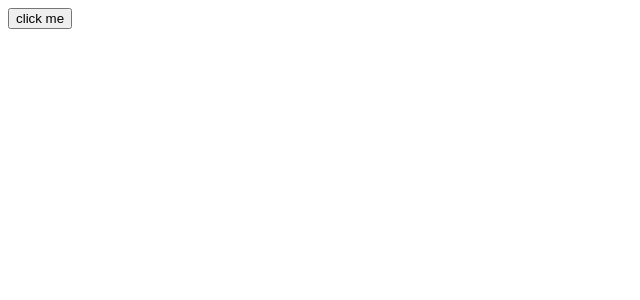
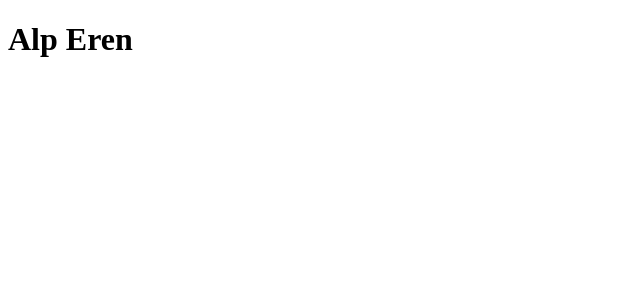
Before and after one commit to alperentalu/education, a React (Create React App) app in the folder client/: page / in a window 1280 px wide. Shown: the top 300 px of the page, without its empty margins (0-640 px from the left). Built offline with nearby package versions, Linux system fonts and the light colour scheme; the HTML template or start-up script is replaced by a standard one.

Commit message:
Router wip (wait me for development)

```diff
--- a/client/package.json
+++ b/client/package.json
@@ -3,12 +3,18 @@
   "version": "0.1.0",
   "private": true,
   "dependencies": {
+    "@emotion/react": "^11.7.1",
+    "@emotion/styled": "^11.6.0",
+    "@mui/material": "^5.3.1",
     "@testing-library/jest-dom": "^5.16.1",
     "@testing-library/react": "^12.1.2",
     "@testing-library/user-event": "^13.5.0",
     "axios": "^0.25.0",
+    "mobx": "^6.3.13",
+    "mobx-react": "^7.2.1",
     "react": "^17.0.2",
     "react-dom": "^17.0.2",
+    "react-router-dom": "^6.2.1",
     "react-scripts": "5.0.0",
     "web-vitals": "^2.1.4"
   },
--- a/client/src/App.js
+++ b/client/src/App.js
@@ -1,17 +1,34 @@
 
 import React from 'react';
-import axios from "axios"
-function alp  () {
-  axios.post("http://localhost:5000/login",{ name: "david",
-    password: "bowie",
-    email: "db@ssfr.fr"
-  }).then((res) => {
-    console.log(res.data.token)
-  })
-}
+import {gatewayInstance} from "./interceptors/request"
+import {menuRouter, selectedMenu} from "./routes/Router"
+import {MenuItem, ListItemText} from "@mui/material"
+import NavigationService from "./service/constants/NavigationService"
+import Education from './main/Education';
+
+// const alp = () => {
+//   // axios.get("http://localhost:5000/api/user").then((res) => {
+//   //   console.log(res.data.token)
+//   // })
+//   gatewayInstance.post(`/api/register`,{ name: "david",
+//   password: "bowie",
+//   email: "db@ssfr.fr"
+// })
+// }
+// const menuClick = (item) => {
+//   window.location.href = "/login"
+// }
+
+// const renderRoute = () => {
+//   return menuRouter.map(item => {
+//     return <MenuItem  onClick={() => {menuClick(item)}}  key={"menu-item"+item.id}>
+//       <ListItemText>{item.name}</ListItemText>
+//     </MenuItem>
+//   })
+// }
 function App() {
   return <div>
-    <button onClick={alp}>click me</button>
+    <Education/>
   </div>;
 }
-export default App
+export default  App
--- /dev/null
+++ b/client/src/interceptors/request.js
@@ -0,0 +1,20 @@
+import axios from "axios"
+
+const gatewayInstance = axios.create({
+    baseURL: 'http://localhost:5000',
+    headers: {
+      'Content-Type': 'application/json'
+    }
+  })
+
+
+  gatewayInstance.interceptors.request.use((config) => {
+      console.log(config);
+
+      console.log("req çalıştı")
+      config.headers = {
+              Authorization : "Bearer alperentalu",
+          };
+          return config;
+        })
+        export {gatewayInstance}
--- /dev/null
+++ b/client/src/main/Education.js
@@ -0,0 +1,39 @@
+
+import React from 'react';
+import {gatewayInstance} from "../interceptors/request"
+import {menuRouter, selectedMenu} from "../routes/Router"
+import {MenuItem, ListItemText} from "@mui/material"
+import NavigationService from "../service/constants/NavigationService"
+import {observer} from "mobx-react"
+import {Routes, Route, Link, BrowserRouter} from "react-router-dom";
+
+// const alp = () => {
+//   // axios.get("http://localhost:5000/api/user").then((res) => {
+//   //   console.log(res.data.token)
+//   // })
+//   gatewayInstance.post(`/api/register`,{ name: "david",
+//   password: "bowie",
+//   email: "db@ssfr.fr"
+// })
+// }
+// const menuClick = (item) => {
+//     window.location.href="/login"
+// }
+
+function RenderRoute () {
+  return    <BrowserRouter>
+                 <Routes>
+                     {menuRouter.map(item => {
+                         return <Route key={"menu-item"+item.id} path={item.url} element={item.page} />
+                        })
+                    }
+                 </Routes>
+            </BrowserRouter>
+}
+function Education() {
+    const route = "/login";
+    return   <div>
+        <RenderRoute/>
+    </div>
+}
+export default  Education
--- /dev/null
+++ b/client/src/routes/Router.js
@@ -0,0 +1,46 @@
+import Home from "../views/Home";
+import Login from "../views/Login";
+import SecondPage from "../views/SecondPage";
+
+
+export const menuRouter = [
+    {
+        name: "Home",
+        id: 1,
+        url: "/",
+        page : <Home key={1}/>,
+        menu: true,
+        roles: [],
+        isExact: true,
+        icon: "",
+        break: true
+    },
+    {
+
+        name: "SecondPage",
+        id: 2,
+        url: "/secondpage",
+        page :<SecondPage key={2}/>,
+        menu: true,
+        roles: [],
+        isExact: true,
+        icon: "",
+        break: true
+    },
+    {
+
+        name: "Login",
+        id: 3,
+        url: "/login",
+        page :<Login key={3}/>,
+        menu: false,
+        roles: [],
+        isExact: true,
+        icon: "",
+        break: true
+    },
+]
+
+export const selectedMenu = (item) => {
+    console.log(item)
+}
--- /dev/null
+++ b/client/src/service/configuration/bos.js
@@ -0,0 +1 @@
+// kalsın
--- /dev/null
+++ b/client/src/service/constants/NavigationService.js
@@ -0,0 +1,11 @@
+import {action, observable, makeObservable} from "mobx"
+
+function NavigationService () {
+    const route = "/login"
+
+ const goTo = (url) => {
+        console.log("alp")
+    }
+}
+
+export default NavigationService()
--- /dev/null
+++ b/client/src/views/Home.js
@@ -0,0 +1,9 @@
+import React from 'react';
+
+export default function Home() {
+  return <div>
+      <h1>Alp Eren</h1>
+  </div>;
+}
+
+// export default Home;
--- /dev/null
+++ b/client/src/views/Login.js
@@ -0,0 +1,7 @@
+import React from 'react';
+
+export default function Login() {
+  return <div>
+      <h2>Login</h2>
+  </div>;
+}
--- /dev/null
+++ b/client/src/views/SecondPage.js
@@ -0,0 +1,7 @@
+import React from 'react';
+
+export default function SecondPage() {
+  return <div>
+      <h2>Second Page</h2>
+  </div>;
+}
```
Also changed, not shown: client/src/interceptors/response.js (added, +12 -0 lines), 2 other files (tests, documents, lock files or other folders).
